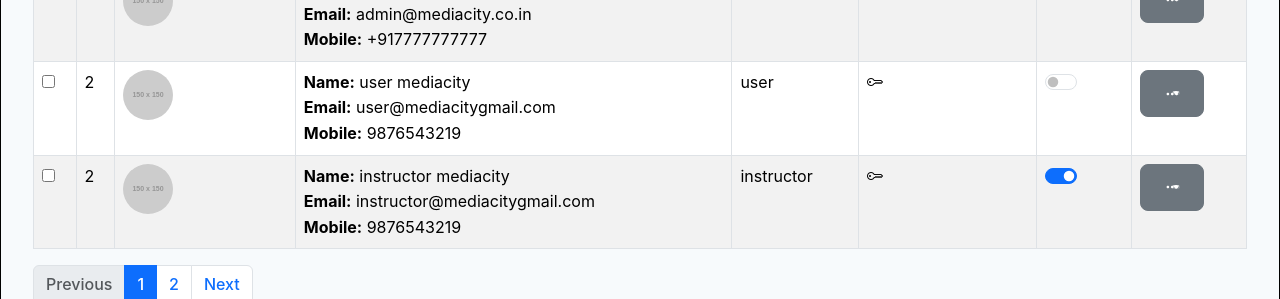
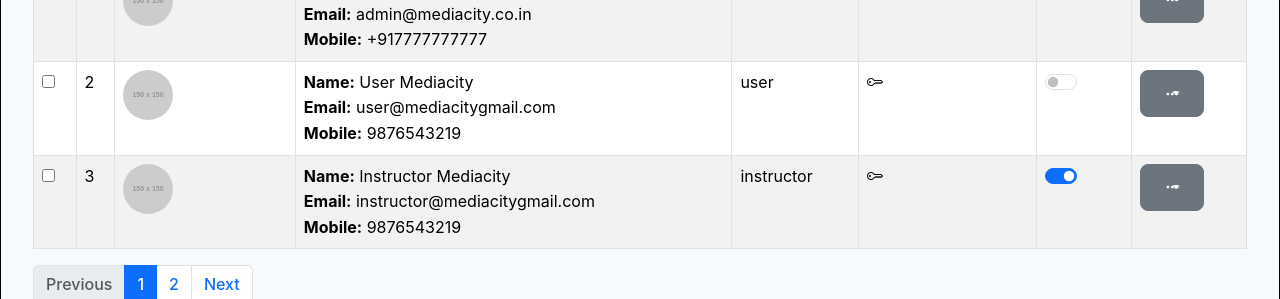
Before and after one commit to TeeboiCode/sam-app, a Vue app: page /seun in a window 1280 px wide. Shown: the part 593-892 px from the top of the page. Built offline with nearby package versions, Linux system fonts and the light colour scheme; what v-calendar would draw is missing.

Commit message:
Update SeunTask.vue

```diff
--- a/src/components/TaskFolder/SeunTask.vue
+++ b/src/components/TaskFolder/SeunTask.vue
@@ -33,7 +33,7 @@
         </div>
         <div class="d-flex align-items-center">
           Search:
-          <input type="text" class="form-control form-control-sm ms-2">
+          <input type="text" class="form-control form-control-sm ms-2" />
         </div>
       </div>
 
@@ -42,7 +42,7 @@
         <table class="table table-striped table-bordered">
           <thead>
             <tr class="text-start">
-              <th><input type="checkbox"></th>
+              <th><input type="checkbox" /></th>
               <th>#</th>
               <th>Profile Picture</th>
               <th>Users Details</th>
@@ -54,10 +54,10 @@
           </thead>
           <tbody>
             <tr v-for="user in users" :key="user.id">
-              <td><input type="checkbox"></td>
+              <td><input type="checkbox" /></td>
               <td>{{ user.id }}</td>
               <td>
-                <img :src="user.profilePicture" alt="Profile Picture" class="rounded-circle" style="width: 50px; height: 50px; object-fit: cover;">
+                <img :src="user.profilePicture" alt="Profile Picture" class="rounded-circle" style="width: 50px; height: 50px; object-fit: cover;" />
               </td>
               <td class="text-start">
                 <div><strong>Name:</strong> {{ user.name }}</div>
@@ -66,16 +66,14 @@
               </td>
               <td class="text-start">{{ user.role }}</td>
               <td class="text-start">
-                <i class="bi bi-key"></i> <!-- Key icon placeholder -->
+                <i class="bi bi-key"></i>
               </td>
               <td>
-                <!-- Status Toggle Placeholder -->
                 <div class="form-check form-switch">
-                  <input class="form-check-input" type="checkbox" role="switch" :checked="user.isActive">
+                  <input class="form-check-input" type="checkbox" role="switch" :checked="user.isActive" />
                 </div>
               </td>
               <td>
-                <!-- Action Menu Placeholder -->
                 <div class="dropdown">
                   <button class="btn btn-secondary btn-sm dropdown-toggle" type="button" data-bs-toggle="dropdown" aria-expanded="false">
                     <i class="bi bi-three-dots"></i>
@@ -92,7 +90,7 @@
         </table>
       </div>
 
-      <!-- Pagination Placeholder -->
+      <!-- Pagination -->
       <nav>
         <ul class="pagination">
           <li class="page-item disabled"><a class="page-link" href="#">Previous</a></li>
@@ -111,7 +109,7 @@ import { ref } from 'vue';
 const users = ref([
   {
     id: 1,
-    profilePicture: 'https://via.placeholder.com/150', // Placeholder image
+    profilePicture: 'https://via.placeholder.com/150',
     name: 'Admin Mediacity',
     email: 'admin@mediacity.co.in',
     mobile: '+917777777777',
@@ -120,25 +118,23 @@ const users = ref([
   },
   {
     id: 2,
-    profilePicture: 'https://via.placeholder.com/150', // Placeholder image
-    name: 'user mediacity',
+    profilePicture: 'https://via.placeholder.com/150',
+    name: 'User Mediacity',
     email: 'user@mediacitygmail.com',
     mobile: '9876543219',
     role: 'user',
     isActive: false,
   },
   {
-    id: 2,
-    profilePicture: 'https://via.placeholder.com/150', // Placeholder image
-    name: 'instructor mediacity',
+    id: 3,
+    profilePicture: 'https://via.placeholder.com/150',
+    name: 'Instructor Mediacity',
     email: 'instructor@mediacitygmail.com',
     mobile: '9876543219',
     role: 'instructor',
     isActive: true,
-  }
+  },
 ]);
-
-// You will need to add logic for filtering, searching, pagination, and selection here
 </script>
 
 <style scoped>
```
